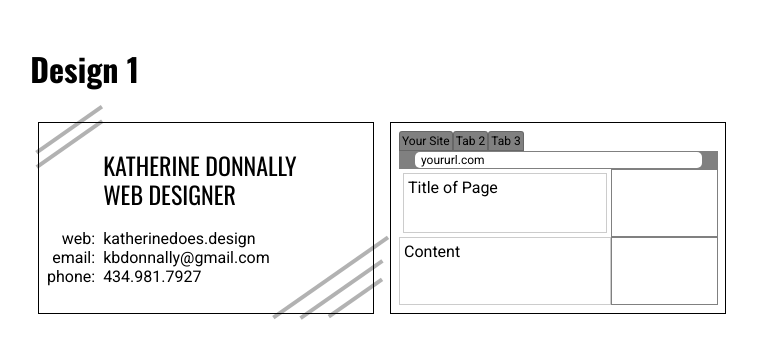
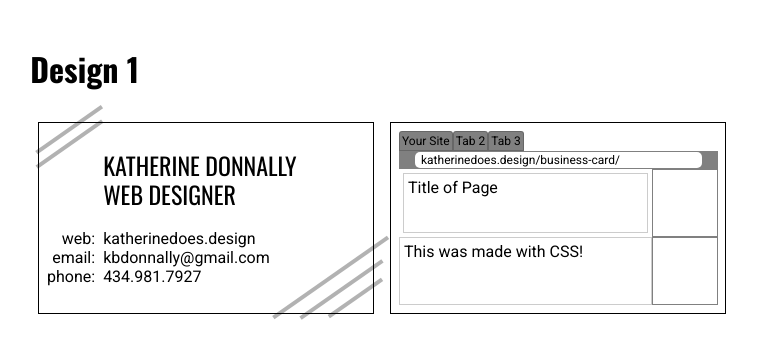
Before and after one commit to kbdonnally/business-card, a Jekyll site: the page built from pages/design-1.html, in a window 1280 px wide. Shown: the top 359 px of the page, without its empty margins (23-780 px from the left). Built offline with Jekyll 4.4.1, drawn with Linux system fonts in a browser that asks for light colours; some web fonts are replaced.

Commit message:
Change 'website' text

```diff
--- a/pages/design-1.html
+++ b/pages/design-1.html
@@ -43,7 +43,7 @@ permalink: /design-1/
 			<!-- url display -->
 			<div class="design-1-back__url">
 				<div class="design-1-url__url-holder">
-					<div class="design-1-url__url-text">yoururl.com</div>
+					<div class="design-1-url__url-text">katherinedoes.design/business-card/</div>
 				</div>
 			</div>
 			<!-- lil website -->
@@ -52,7 +52,7 @@ permalink: /design-1/
 					<div class="design-1-content__title-text">Title of Page</div>
 				</div>
 				<div class="design-1-content__content">
-					<div class="design-1-content__content-text">Content</div>
+					<div class="design-1-content__content-text">This was made with CSS!</div>
 				</div>
 				<div class="design-1-content__images">
 					<div class="design-1-images__image"></div>
```
